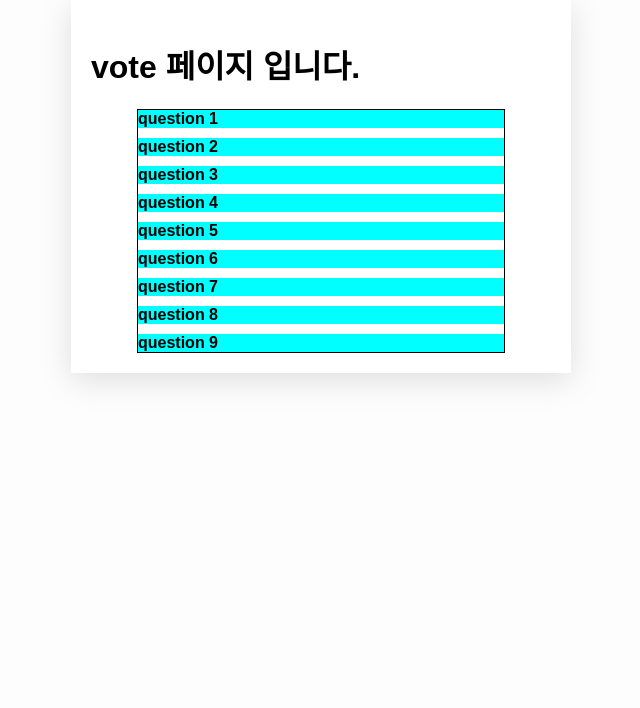
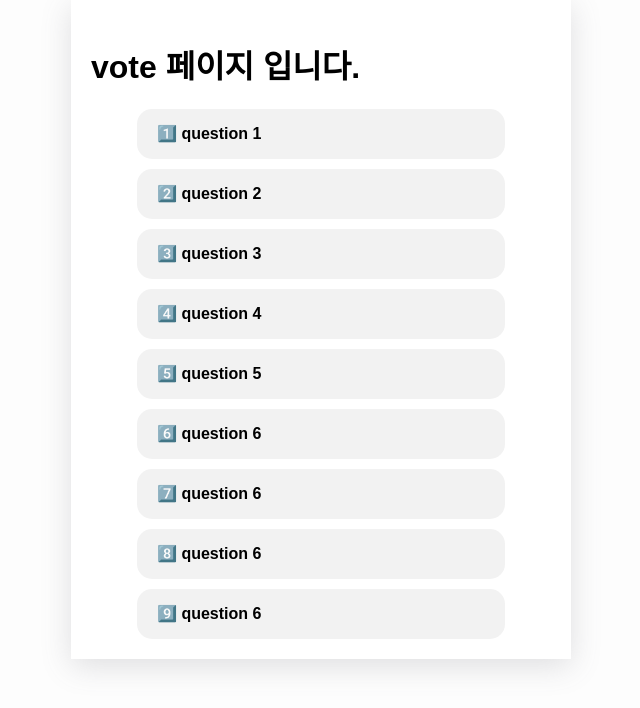
Before and after one commit to ricanicaa/ricanica_fe, a React (Vite) app: page /vote in a window 1280 px wide. Shown: the top 708 px of the page, without its empty margins (319-959 px from the left). Built offline with nearby package versions, Linux system fonts and the light colour scheme.

Commit message:
💄 Accordion UI

```diff
--- a/src/components/Accordion.jsx
+++ b/src/components/Accordion.jsx
@@ -1,7 +1,8 @@
 import "../styles/components/Accordion.css";
 import { useState } from "react";
+import { SearchBar } from "../components/SearchBar";
 
-const Accordion = ({ items }) => {
+export const Accordion = ({ items }) => {
     const [activeIndex, setActiveIndex] = useState(null);
 
     const toggle = (index) => {
@@ -11,23 +12,42 @@ const Accordion = ({ items }) => {
     return (
         <div className="Accordion">
             {items.map((item, index) => (
-                <div key={index} className="Accordion-item">
+                <div className="question" key={index}>
                     <div
+                        className={`Accordion-item ${
+                            activeIndex === index ? "active" : ""
+                        }`}
                         onClick={() => toggle(index)}
-                        style={{ cursor: "pointer", fontWeight: "bold" }}
+                        style={{
+                            cursor: "pointer",
+                            fontWeight: "bold",
+                            borderRadius:
+                                activeIndex === index
+                                    ? "15px 15px 0 0"
+                                    : "15px",
+                        }}
                     >
-                        {item.title}
+                        {/* 열리면 title + content가 표시되게 */}
+                        {activeIndex === index
+                            ? `${item.title} ${item.content}`
+                            : item.title}
                     </div>
-                    {activeIndex === index && (
-                        <div className="Accordion-content">{item.content}</div>
-                    )}
+                    <div
+                        className={`Accordion-content ${
+                            activeIndex === index ? "active" : ""
+                        }`}
+                    >
+                        {activeIndex === index && (
+                            <SearchBar
+                                searchQuery={item.searchQuery || ""}
+                                onSearchQueryChange={(value) => {
+                                    item.searchQuery = value;
+                                }}
+                            />
+                        )}
+                    </div>
                 </div>
             ))}
         </div>
     );
 };
-
-export default Accordion;
-
-// 사용 예시
-// <Accordion items={[{ title: "Title 1", content: "Content 1" }, { title: "Title 2", content: "Content 2" }]} />
--- a/src/components/SearchBar.jsx
+++ b/src/components/SearchBar.jsx
@@ -97,9 +97,9 @@ export const SearchBar = ({ searchQuery, onSearchQueryChange }) => {
                     onSelect={handleSelectItem}
                 />
             )}
-            <button className="Search-Button" onClick={handleSearchSubmit}>
+            {/* <button className="Search-Button" onClick={handleSearchSubmit}>
                 검색
-            </button>
+            </button> */}
         </div>
     );
 };
--- a/src/data/names.js
+++ b/src/data/names.js
@@ -1,3 +1,15 @@
+export const question = [
+    { title: "1️⃣ question 1", content: ": 카부캠에서 제일 ~~ 한 사람" },
+    { title: "2️⃣ question 2", content: ": 다른 질문 내용 1" },
+    { title: "3️⃣ question 3", content: ": 다른 질문 내용 2" },
+    { title: "4️⃣ question 4", content: ": 다른 질문 내용 3" },
+    { title: "5️⃣ question 5", content: ": 다른 질문 내용 4" },
+    { title: "6️⃣ question 6", content: ": 다른 질문 내용 5" },
+    { title: "7️⃣ question 6", content: ": 다른 질문 내용 6" },
+    { title: "8️⃣ question 6", content: ": 다른 질문 내용 7" },
+    { title: "9️⃣ question 6", content: ": 다른 질문 내용 8" },
+];
+
 export const names = [
     { member_id: 1, english_name: "wendy.kim", name: "웬디" },
     { member_id: 2, english_name: "elle.park", name: "엘" },
@@ -51,15 +63,3 @@ export const names = [
     { member_id: 50, english_name: "derek.yoo", name: "데릭" },
     { member_id: 51, english_name: "jeff.lim", name: "제프" },
 ];
-
-export const questions = [
-    "question 1",
-    "question 2",
-    "question 3",
-    "question 4",
-    "question 5",
-    "question 6",
-    "question 7",
-    "question 8",
-    "question 9",
-];
--- a/src/pages/Vote.jsx
+++ b/src/pages/Vote.jsx
@@ -1,15 +1,12 @@
-import Accordion from "../components/Accordion";
-import { questions } from "../data/names";
+import { Accordion } from "../components/Accordion";
+import { question } from "../data/names"; // 데이터를 import
 
 export const Vote = () => {
     return (
         <div className="Vote">
             <h1>vote 페이지 입니다.</h1>
             <Accordion
-                items={questions.map((question) => ({
-                    title: question,
-                    content: "Content for " + question, // 원하는 내용을 동적으로 추가 가능
-                }))}
+                items={question} // 수정된 question 배열을 사용
             />
         </div>
     );
--- a/src/styles/components/Accordion.css
+++ b/src/styles/components/Accordion.css
@@ -1,5 +1,4 @@
 .Accordion {
-    border: 1px solid black;
     display: flex;
     flex-direction: column;
     gap: 10px;
@@ -8,9 +7,38 @@
 }
 
 .Accordion-item {
-    background-color: aqua;
+    background-color: rgb(242, 242, 242);
+    height: 50px;
+    display: flex;
+    align-items: center;
+    padding-left: 20px;
+    border: none;
+    transition: border 0.3s ease;
+    border-radius: 15px;
+}
+
+.Accordion-item.active {
+    border-top: 3px solid #007bff;
+    border-left: 3px solid #007bff;
+    border-right: 3px solid #007bff;
 }
 
 .Accordion-content {
-    background-color: blueviolet;
+    background-color: rgb(228, 228, 228);
+    height: 0;
+    display: flex;
+    align-items: center;
+    padding-left: 10px;
+    overflow: hidden;
+    border: none; /* 기본 border */
+    border-radius: 0 0 15px 15px;
+    transition: height 0.3s ease, border 0.3s ease;
 }
+
+.Accordion-content.active {
+    height: 50px;
+    padding-left: 10px;
+    border-bottom: 3px solid #007bff;
+    border-left: 3px solid #007bff;
+    border-right: 3px solid #007bff;
+}
```
